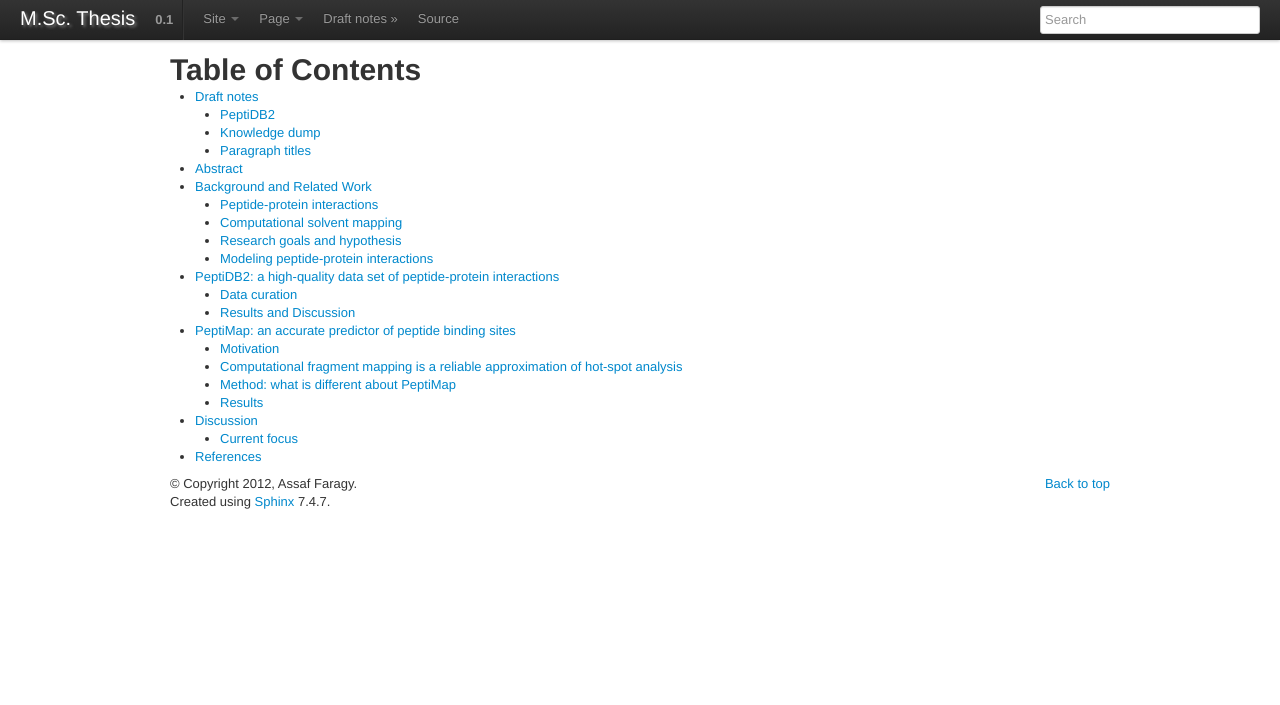
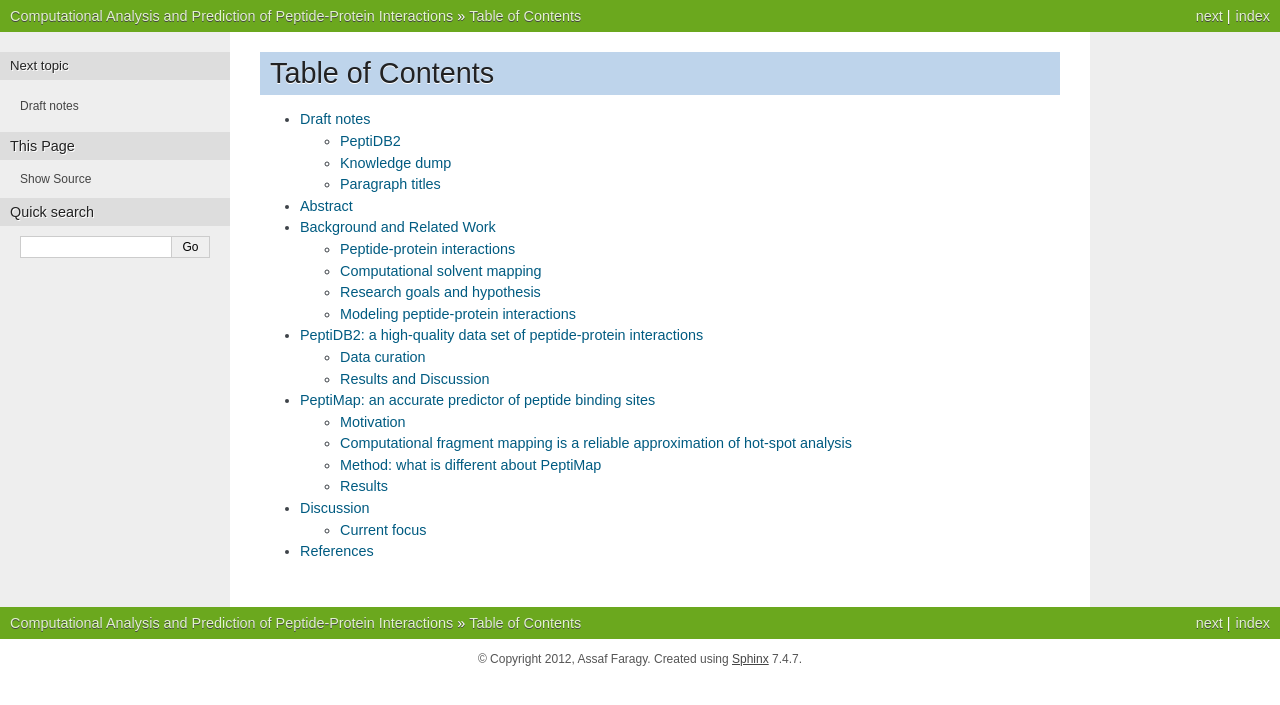
Before and after one commit to assaff/msc-thesis, a Sphinx documentation site: the page built from source/index.rst, in a window 1280 px wide. Shown: the top 705 px of the page. Built offline with Sphinx 7.4.7, drawn with Linux system fonts in a browser that asks for light colours; formulas are drawn with MathJax 3.

Commit message:
changed theme to nature

```diff
--- a/source/conf.py
+++ b/source/conf.py
@@ -109,7 +109,7 @@ sys.path.append(os.path.abspath('_themes'))
 # The theme to use for HTML and HTML Help pages.  See the documentation for
 # a list of builtin themes.
 #html_theme = 'default'
-html_theme = 'bootstrap'
+html_theme = 'nature'
 
 # Theme options are theme-specific and customize the look and feel of a theme
 # further.  For a list of options available for each theme, see the
```
